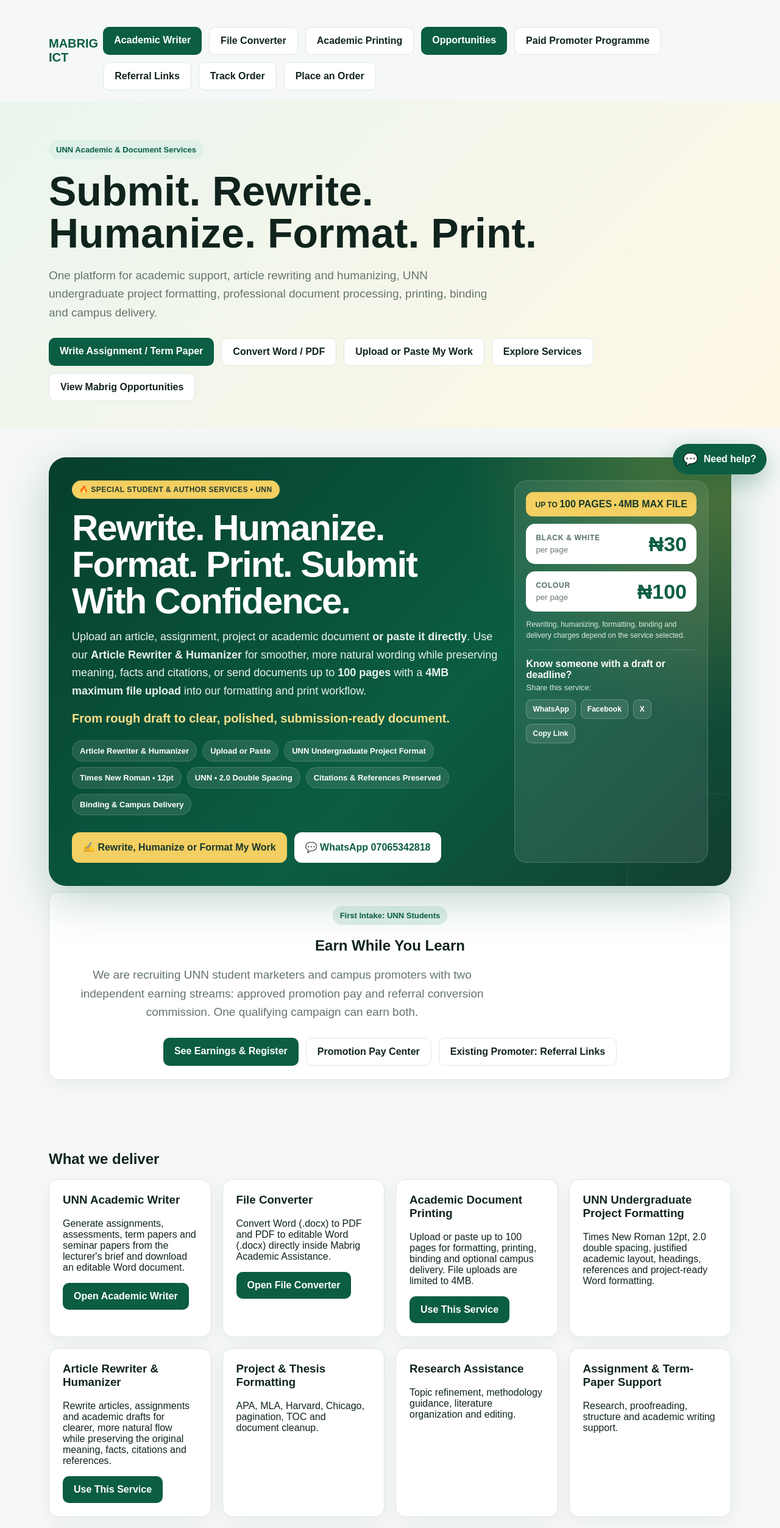
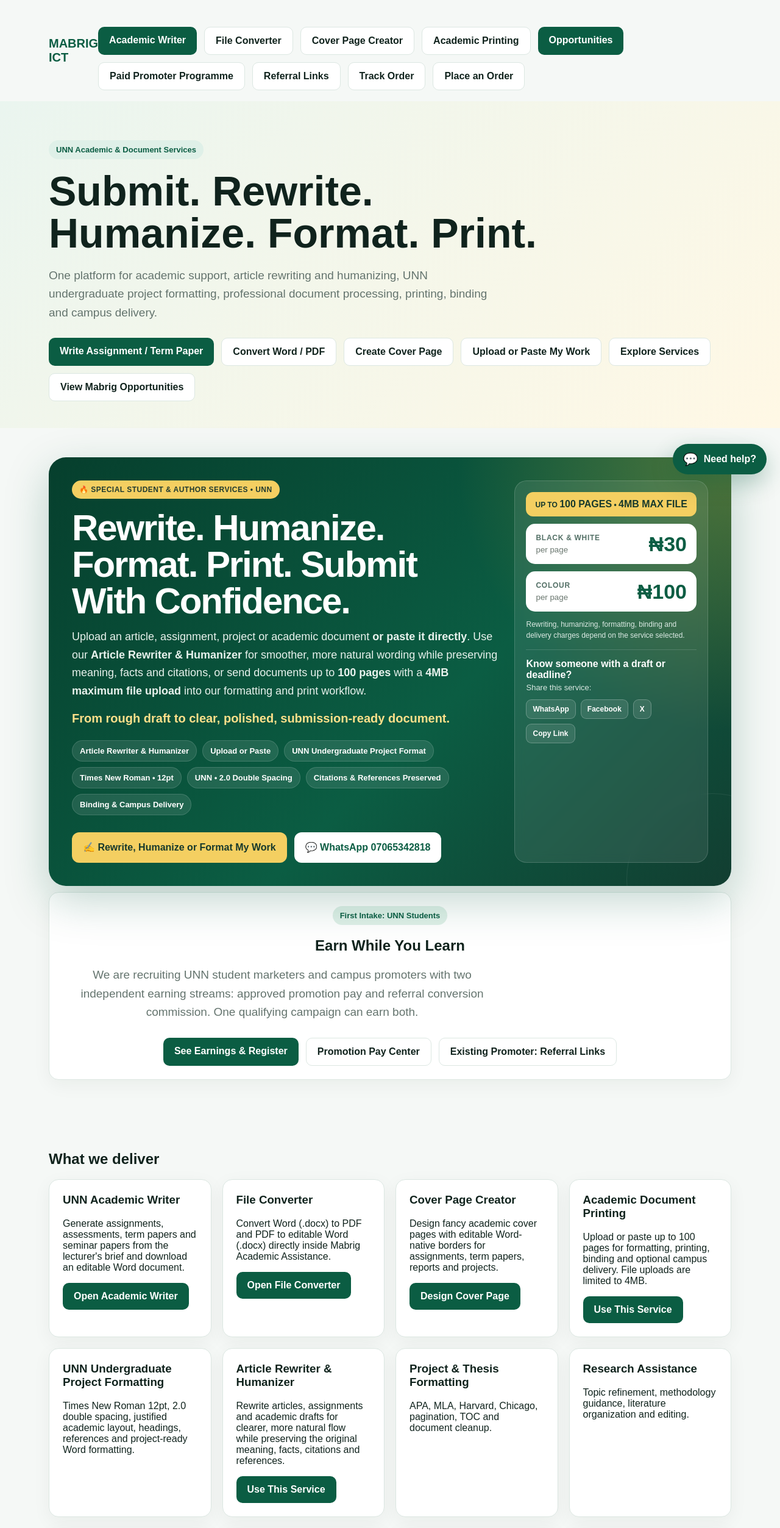
Before and after one commit to mabrig1/mabrig-academic-assistance, a Next.js app: page / in a window 1280 px wide. Shown: the top 2506 px of the page at 61% size. Built offline with nearby package versions, Linux system fonts and the light colour scheme.

Commit message:
Link cover creator across homepage

```diff
--- a/app/page.tsx
+++ b/app/page.tsx
@@ -7,6 +7,7 @@
 const services = [
   ["UNN Academic Writer", "Generate assignments, assessments, term papers and seminar papers from the lecturer's brief and download an editable Word document."],
   ["File Converter", "Convert Word (.docx) to PDF and PDF to editable Word (.docx) directly inside Mabrig Academic Assistance."],
+  ["Cover Page Creator", "Design fancy academic cover pages with editable Word-native borders for assignments, term papers, reports and projects."],
   ["Academic Document Printing", "Upload or paste up to 100 pages for formatting, printing, binding and optional campus delivery. File uploads are limited to 4MB."],
   ["UNN Undergraduate Project Formatting", "Times New Roman 12pt, 2.0 double spacing, justified academic layout, headings, references and project-ready Word formatting."],
   ["Article Rewriter & Humanizer", "Rewrite articles, assignments and academic drafts for clearer, more natural flow while preserving the original meaning, facts, citations and references."],
@@ -33,9 +34,9 @@
   }, []);
 
   return <>
-    <header className="container nav"><div className="brand">MABRIG ICT</div><div className="actions"><a className="btn primary" href="/academic-writer">Academic Writer</a><a className="btn secondary" href="/file-converter">File Converter</a><a className="btn secondary" href="/academic-printing">Academic Printing</a><a className="btn primary" href="/join">Opportunities</a><a className="btn secondary" href="/recruitment">Paid Promoter Programme</a><a className="btn secondary" href="/partners">Referral Links</a><a className="btn secondary" href="/track">Track Order</a><a className="btn secondary" href="#order">Place an Order</a></div></header>
+    <header className="container nav"><div className="brand">MABRIG ICT</div><div className="actions"><a className="btn primary" href="/academic-writer">Academic Writer</a><a className="btn secondary" href="/file-converter">File Converter</a><a className="btn secondary" href="/cover-page">Cover Page Creator</a><a className="btn secondary" href="/academic-printing">Academic Printing</a><a className="btn primary" href="/join">Opportunities</a><a className="btn secondary" href="/recruitment">Paid Promoter Programme</a><a className="btn secondary" href="/partners">Referral Links</a><a className="btn secondary" href="/track">Track Order</a><a className="btn secondary" href="#order">Place an Order</a></div></header>
     <main>
-      <section className="hero"><div className="container"><span className="badge">UNN Academic & Document Services</span><h1>Submit. Rewrite. Humanize. Format. Print.</h1><p className="lead">One platform for academic support, article rewriting and humanizing, UNN undergraduate project formatting, professional document processing, printing, binding and campus delivery.</p><div className="actions"><a className="btn primary" href="/academic-writer">Write Assignment / Term Paper</a><a className="btn secondary" href="/file-converter">Convert Word / PDF</a><a className="btn secondary" href="/academic-printing/order">Upload or Paste My Work</a><a className="btn secondary" href="#services">Explore Services</a><a className="btn secondary" href="/join">View Mabrig Opportunities</a></div></div></section>
+      <section className="hero"><div className="container"><span className="badge">UNN Academic & Document Services</span><h1>Submit. Rewrite. Humanize. Format. Print.</h1><p className="lead">One platform for academic support, article rewriting and humanizing, UNN undergraduate project formatting, professional document processing, printing, binding and campus delivery.</p><div className="actions"><a className="btn primary" href="/academic-writer">Write Assignment / Term Paper</a><a className="btn secondary" href="/file-converter">Convert Word / PDF</a><a className="btn secondary" href="/cover-page">Create Cover Page</a><a className="btn secondary" href="/academic-printing/order">Upload or Paste My Work</a><a className="btn secondary" href="#services">Explore Services</a><a className="btn secondary" href="/join">View Mabrig Opportunities</a></div></div></section>
       {referralCode && <section className="section container" style={{paddingBottom:0}}><div className="notice"><strong>Partner referral recorded.</strong> Your order will be attributed to referral code <strong>{referralCode}</strong> where eligible under the partner programme.</div></section>}
 
       <SpecialServicePoster />
@@ -53,7 +54,7 @@
         </div>
       </section>
 
-      <section id="services" className="section container"><h2>What we deliver</h2><div className="grid">{services.map(([title, text]) => <article className="card" key={title}><h3>{title}</h3><p>{text}</p>{title === "UNN Academic Writer" && <a className="btn primary" href="/academic-writer">Open Academic Writer</a>}{title === "File Converter" && <a className="btn primary" href="/file-converter">Open File Converter</a>}{(title === "Academic Document Printing" || title === "Article Rewriter & Humanizer") && <a className="btn primary" href="/academic-printing/order">Use This Service</a>}</article>)}</div></section>
+      <section id="services" className="section container"><h2>What we deliver</h2><div className="grid">{services.map(([title, text]) => <article className="card" key={title}><h3>{title}</h3><p>{text}</p>{title === "UNN Academic Writer" && <a className="btn primary" href="/academic-writer">Open Academic Writer</a>}{title === "File Converter" && <a className="btn primary" href="/file-converter">Open File Converter</a>}{title === "Cover Page Creator" && <a className="btn primary" href="/cover-page">Design Cover Page</a>}{(title === "Academic Document Printing" || title === "Article Rewriter & Humanizer") && <a className="btn primary" href="/academic-printing/order">Use This Service</a>}</article>)}</div></section>
 
       <section id="order" className="section">
         <div className="container order">
```
